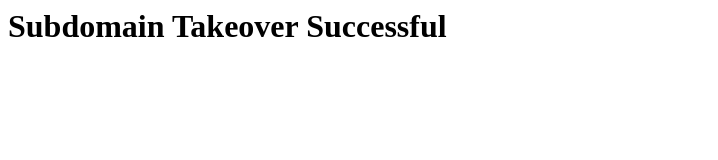
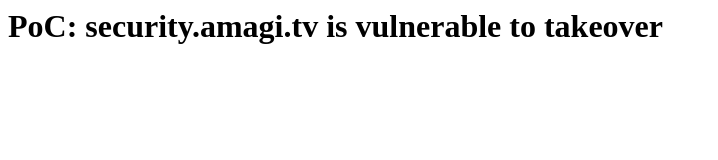
Before and after one commit to sherli297/security.amagi.tv, a plain HTML site: page index.html in a window 1280 px wide. Shown: the whole page, without its empty margins (0-718 px from the left). Drawn offline with Linux system fonts and the light colour scheme.

Commit message:
Add index.html

```diff
--- a/index.html
+++ b/index.html
@@ -1 +1 @@
-<h1>Subdomain Takeover Successful</h1>
+<h1>PoC: security.amagi.tv is vulnerable to takeover</h1>
```
